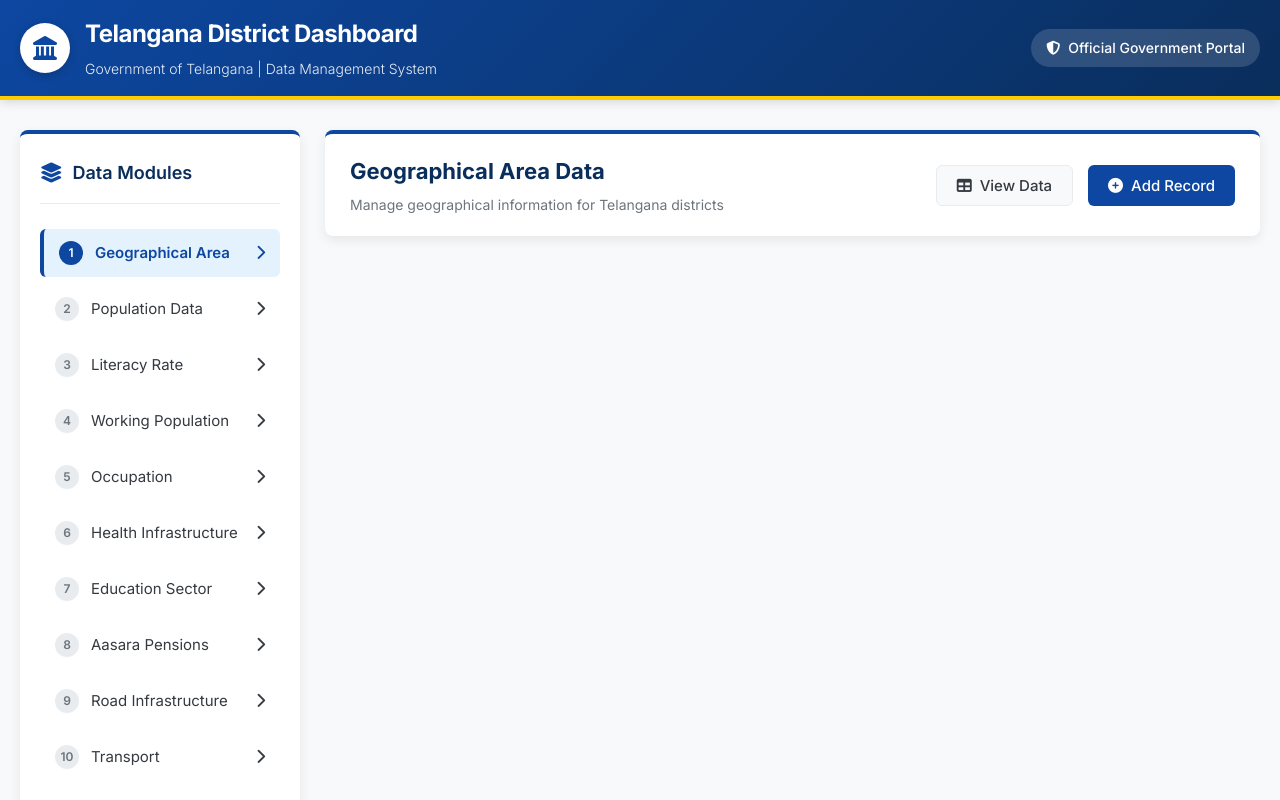
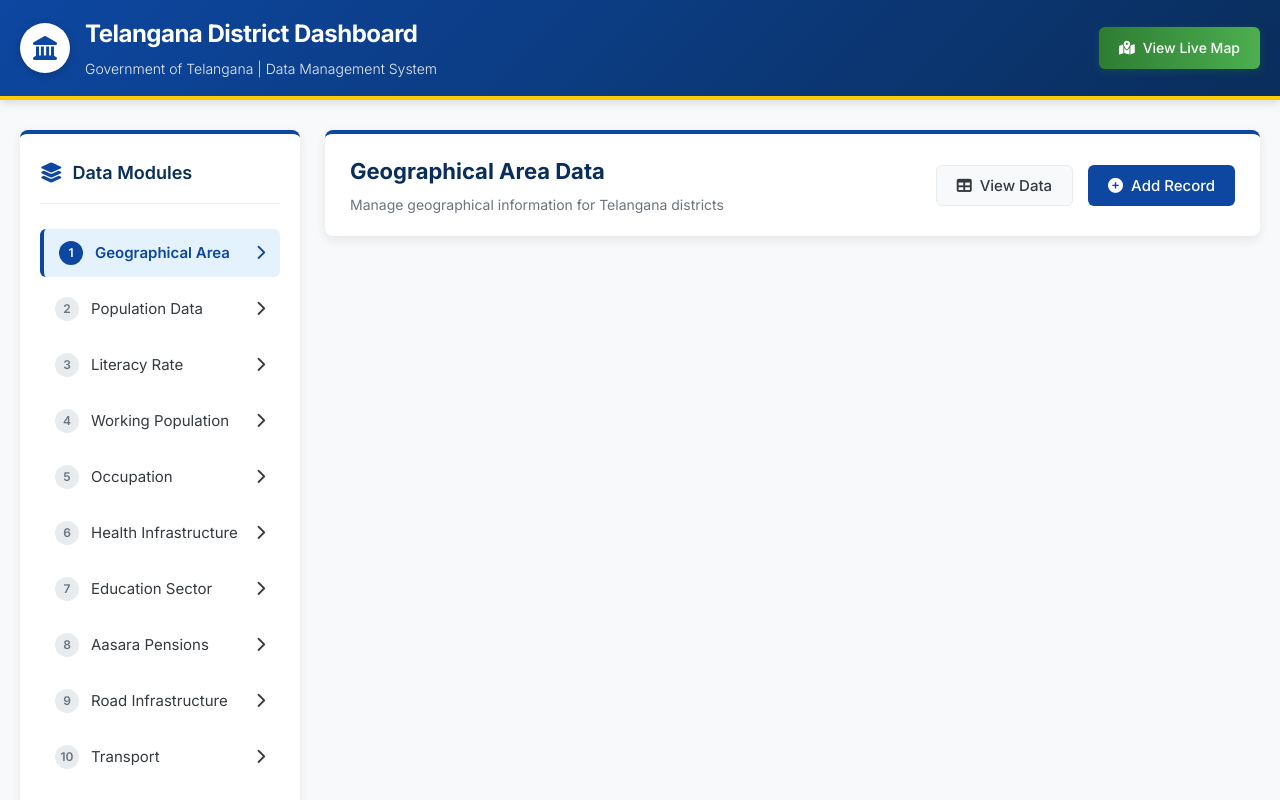
Before and after one commit to saivenkatachala/Telagana_Dashboard, a plain HTML site: page data.html in a window 1280 px wide. Shown: the top 800 px of the page. Drawn offline with Linux system fonts and the light colour scheme.

Commit message:
Update data.html

```diff
--- a/data.html
+++ b/data.html
@@ -685,6 +685,37 @@
     .material-icons {
       vertical-align: middle;
     }
+
+
+
+
+    /* ===== HEADER ACTIONS ===== */
+.header-actions {
+  display: flex;
+  gap: 10px;
+}
+
+.map-btn {
+  display: flex;
+  align-items: center;
+  gap: 8px;
+  padding: 10px 20px;
+  background: linear-gradient(to right, #2e7d32, #4caf50);
+  color: white;
+  text-decoration: none;
+  border-radius: 6px;
+  font-size: 14px;
+  font-weight: 500;
+  transition: all 0.2s ease;
+  box-shadow: 0 2px 8px rgba(46, 125, 50, 0.3);
+}
+
+.map-btn:hover {
+  background: linear-gradient(to right, #4caf50, #2e7d32);
+  transform: translateY(-2px);
+  box-shadow: 0 4px 12px rgba(46, 125, 50, 0.4);
+  color: white;
+}
   </style>
 </head>
 <body>
@@ -701,10 +732,15 @@
           <p>Government of Telangana | Data Management System</p>
         </div>
       </div>
-      <div class="gov-badge">
+      <!-- <div class="gov-badge">
         <i class="fas fa-shield-alt"></i>
         Official Government Portal
-      </div>
+      </div> -->
+      <div class="header-actions">
+  <a href="index.html" class="map-btn">
+    <i class="fas fa-map-marked-alt"></i> View Live Map
+  </a>
+</div>
     </div>
   </header>
 
@@ -1265,5 +1301,4 @@
     };
   </script>
 </body>
-
 </html>
```
